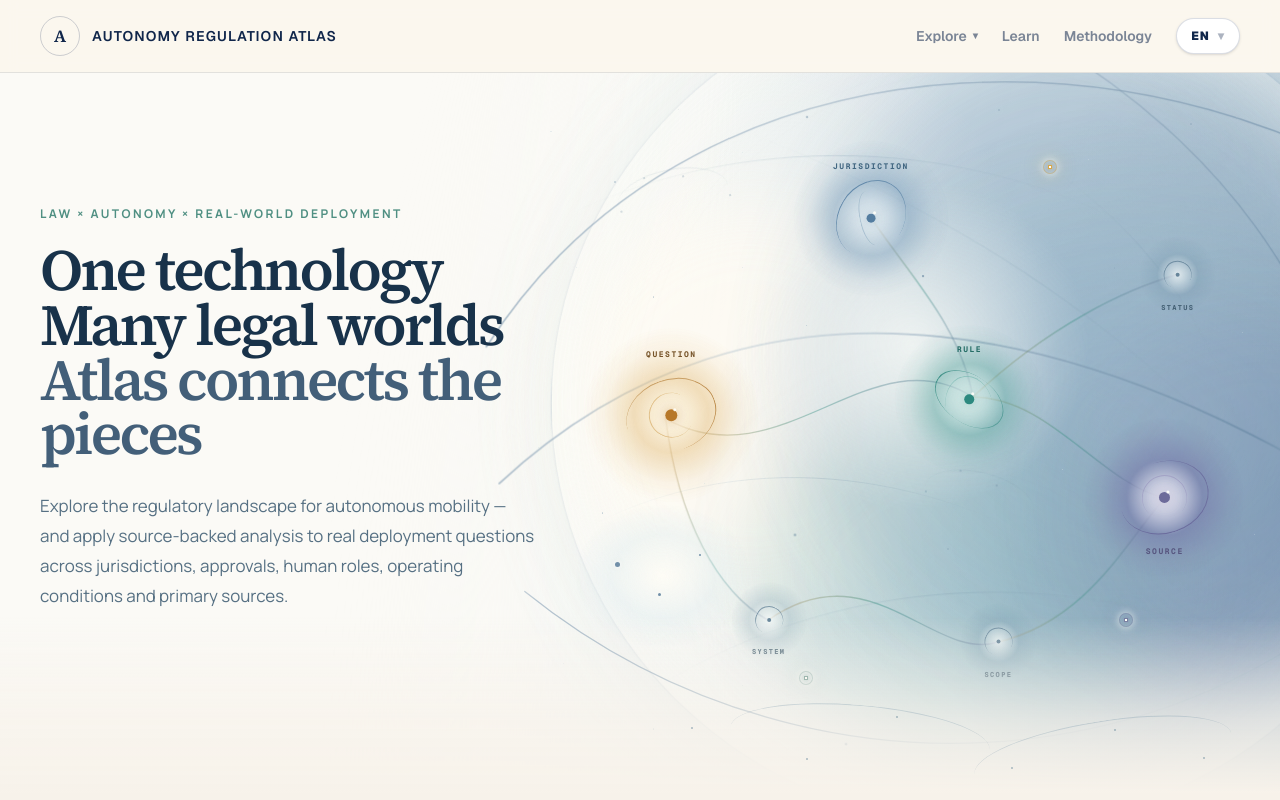
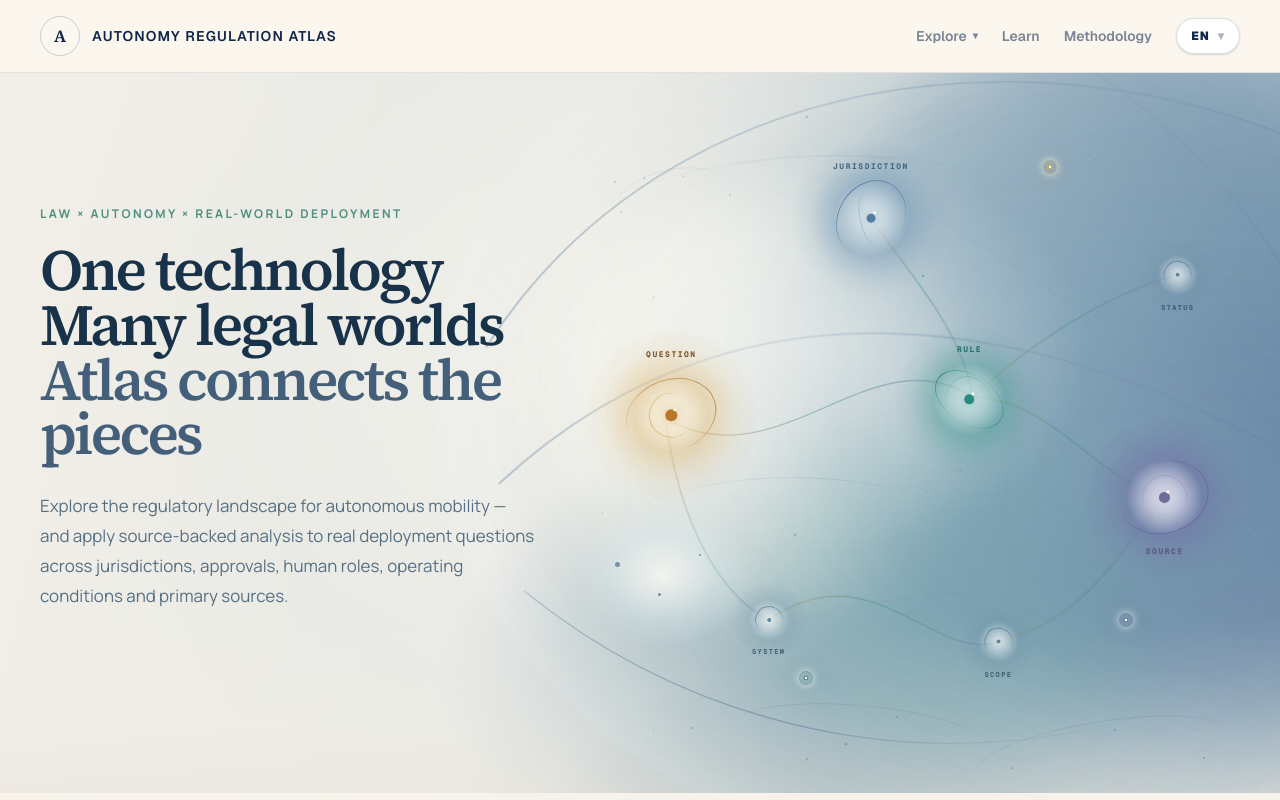
Before and after one commit to kristishefer/autonomy-regulation-atlas, a Next.js app: page / in a window 1280 px wide. Shown: the top 800 px of the page. Built offline with nearby package versions, Linux system fonts and the light colour scheme.

Commit message:
Correct hero depth and mascot point motion

```diff
--- a/src/app/home/AtlasHeroWorld.module.css
+++ b/src/app/home/AtlasHeroWorld.module.css
@@ -1,5 +1,5 @@
 .hero {
-  background: #fbfaf6;
+  background: #f1eee7;
   isolation: isolate;
   min-height: 720px;
   overflow: hidden;
@@ -8,27 +8,28 @@
 
 .hero::before {
   background:
-    radial-gradient(ellipse 30% 72% at 60% 46%, rgba(253, 252, 247, 0.96), transparent 76%),
-    radial-gradient(ellipse 42% 98% at 82% 38%, rgba(156, 184, 204, 0.62), transparent 72%),
-    radial-gradient(ellipse 45% 112% at 106% 65%, rgba(83, 124, 158, 0.58), transparent 72%),
-    radial-gradient(ellipse 22% 50% at 75% 72%, rgba(224, 239, 239, 0.82), transparent 78%),
-    linear-gradient(105deg, transparent 29%, rgba(247, 248, 245, 0.72) 43%, rgba(216, 229, 237, 0.42) 64%, rgba(137, 165, 187, 0.35));
+    radial-gradient(ellipse 36% 44% at 64% 84%, rgba(78, 126, 153, 0.42), transparent 82%),
+    radial-gradient(ellipse 58% 118% at 103% 48%, rgba(72, 111, 147, 0.54), rgba(116, 151, 177, 0.4) 42%, rgba(187, 207, 216, 0.2) 70%, transparent 88%),
+    radial-gradient(ellipse 48% 92% at 76% 65%, rgba(113, 174, 166, 0.2), transparent 78%),
+    radial-gradient(ellipse 54% 92% at 50% 43%, rgba(249, 247, 241, 0.58), rgba(230, 232, 228, 0.28) 56%, transparent 86%),
+    linear-gradient(102deg, rgba(245, 242, 235, 0.18), rgba(219, 226, 226, 0.34) 43%, rgba(128, 159, 181, 0.42) 73%, rgba(81, 120, 153, 0.5));
   content: "";
   inset: 0;
-  mask-image: linear-gradient(to right, transparent 25%, rgba(0, 0, 0, 0.34) 39%, black 58%);
   pointer-events: none;
   position: absolute;
 }
 
 .hero::after {
-  background: linear-gradient(to bottom, transparent, rgba(247, 242, 234, 0.68) 58%, var(--atlas-field-warm));
+  background:
+    radial-gradient(ellipse 29% 118% at 64% 112%, rgba(92, 136, 157, 0.24), transparent 74%),
+    linear-gradient(to bottom, transparent, rgba(241, 237, 229, 0.32) 62%, rgba(236, 231, 222, 0.64));
   bottom: 0;
   content: "";
   height: 176px;
   inset-inline: 0;
   pointer-events: none;
   position: absolute;
-  z-index: 8;
+  z-index: 3;
 }
 
 .copyShell {
@@ -114,7 +115,7 @@
 
 .hazeDawn {
   animation: haze-dawn 24s ease-in-out 2s infinite;
-  background: rgba(255, 252, 242, 0.78);
+  background: rgba(255, 252, 242, 0.66);
   height: 56%;
   left: 43%;
   top: 18%;
@@ -123,7 +124,7 @@
 
 .hazeBlue {
   animation: haze-blue 22s ease-in-out 4s infinite;
-  background: rgba(102, 142, 174, 0.3);
+  background: rgba(91, 133, 167, 0.3);
   height: 88%;
   left: 62%;
   top: -4%;
@@ -132,7 +133,7 @@
 
 .hazeTeal {
   animation: haze-teal 27s ease-in-out 7s infinite;
-  background: rgba(114, 177, 168, 0.2);
+  background: rgba(100, 166, 158, 0.2);
   height: 47%;
   left: 59%;
   top: 47%;
@@ -141,7 +142,7 @@
 
 .hazeViolet {
   animation: haze-violet 26s ease-in-out 1s infinite;
-  background: rgba(123, 121, 168, 0.22);
+  background: rgba(111, 109, 158, 0.22);
   height: 54%;
   left: 83%;
   top: 33%;
@@ -151,15 +152,15 @@
 .worldLens {
   animation: lens-breathe 28s ease-in-out 1.8s infinite;
   background:
-    radial-gradient(ellipse at 41% 43%, rgba(253, 254, 250, 0.88), transparent 24%),
-    radial-gradient(ellipse at 65% 52%, rgba(173, 203, 217, 0.28), transparent 48%),
-    radial-gradient(ellipse at 88% 64%, rgba(79, 118, 153, 0.25), transparent 60%);
-  border: 1px solid rgba(119, 151, 175, 0.2);
-  box-shadow: inset 0 0 110px rgba(248, 251, 248, 0.62), 0 0 90px rgba(172, 198, 212, 0.2);
-  height: 118%;
-  left: 43%;
-  top: -13%;
-  width: 69%;
+    radial-gradient(ellipse at 35% 44%, rgba(251, 250, 246, 0.58), transparent 28%),
+    radial-gradient(ellipse at 64% 54%, rgba(151, 190, 207, 0.28), transparent 54%),
+    radial-gradient(ellipse at 90% 62%, rgba(69, 109, 145, 0.26), transparent 68%);
+  border: 0;
+  box-shadow: inset 0 0 132px rgba(241, 247, 246, 0.36);
+  height: 126%;
+  left: 34%;
+  top: -17%;
+  width: 84%;
 }
 
 .trajectoryField {
@@ -181,6 +182,7 @@
 .relationship {
   fill: none;
   stroke-linecap: round;
+  stroke-linejoin: round;
   vector-effect: non-scaling-stroke;
 }
 
@@ -245,8 +247,10 @@
 }
 
 .related {
-  animation: none;
+  animation: relation-focus-draw 0.78s cubic-bezier(0.18, 0.72, 0.22, 1) forwards;
   opacity: 1;
+  stroke-dasharray: 320;
+  stroke-dashoffset: 0;
   stroke-width: 1.75;
 }
 
@@ -629,6 +633,7 @@
 @keyframes orbit-arrive { to { opacity: 0.88; } }
 @keyframes fine-arrive { to { opacity: 0.6; } }
 @keyframes relation-arrive { to { opacity: 0.62; } }
+@keyframes relation-focus-draw { from { opacity: 0.28; stroke-dashoffset: 320; } to { opacity: 1; stroke-dashoffset: 0; } }
 @keyframes cluster-arrive { to { opacity: 0.66; } }
 @keyframes anchor-arrive { from { opacity: 0; scale: 0.76; } to { opacity: 1; scale: 1; } }
 @keyframes point-arrive { to { opacity: 0.48; } }
@@ -678,10 +683,10 @@
 
   .hero::before {
     background:
-      radial-gradient(ellipse 100% 52% at 70% 77%, rgba(151, 179, 199, 0.62), transparent 72%),
-      radial-gradient(ellipse 74% 44% at 108% 66%, rgba(79, 117, 151, 0.44), transparent 75%),
-      radial-gradient(ellipse 58% 35% at 50% 71%, rgba(248, 252, 250, 0.92), transparent 76%);
-    mask-image: linear-gradient(to bottom, transparent 37%, rgba(0, 0, 0, 0.66) 49%, black 63%);
+      radial-gradient(ellipse 90% 50% at 34% 82%, rgba(244, 241, 234, 0.5), transparent 78%),
+      radial-gradient(ellipse 112% 64% at 76% 78%, rgba(116, 158, 183, 0.58), transparent 78%),
+      radial-gradient(ellipse 84% 52% at 108% 66%, rgba(69, 109, 145, 0.48), transparent 80%),
+      linear-gradient(to bottom, rgba(242, 239, 232, 0.16) 24%, rgba(194, 210, 217, 0.28) 54%, rgba(100, 139, 166, 0.4));
   }
 
   .copyShell {
--- a/src/app/home/fox-constellation-proof.css
+++ b/src/app/home/fox-constellation-proof.css
@@ -1,6 +1,7 @@
 /* Atlasling constellation silhouettes.
-   Resting state: trigger stars only. Hover/focus: airy recognisable silhouettes.
-   No filled mascot bodies, no facial detail reconstruction, no row layout. */
+   Resting state: trigger stars only. World hover: approved constellation stars
+   assemble without connector lines. Direct mascot hover/focus: the complete
+   approved constellation holds still. */
 
 [data-atlasling-cluster] {
   animation: none !important;
@@ -8,9 +9,21 @@
   z-index: 8 !important;
 }
 
-[data-atlasling-cluster] > svg,
+[data-atlasling-cluster] > svg {
+  display: none !important;
+}
+
 [data-atlasling-cluster] > i {
-  display: none !important;
+  animation: none !important;
+  background: radial-gradient(circle, rgba(255, 255, 252, 1) 0 28%, var(--atlasling-star) 34% 62%, transparent 72%) !important;
+  box-shadow: 0 0 5px 1px var(--atlasling-glow), 0 0 11px 2px rgba(248, 250, 246, 0.54) !important;
+  display: block !important;
+  height: calc(var(--cluster-point-size) * 1.45) !important;
+  opacity: 0;
+  transform: translate(-50%, -50%) scale(0.35);
+  transition: none !important;
+  width: calc(var(--cluster-point-size) * 1.45) !important;
+  z-index: 2;
 }
 
 /* One quiet trigger-star per mascot. The cluster positions remain the authored
@@ -35,16 +48,19 @@
 }
 
 [data-atlasling-cluster="fox"] {
+  --cluster-build-offset: 0s;
   --atlasling-star: #d8a748;
   --atlasling-glow: rgba(216, 167, 72, 0.34);
 }
 
 [data-atlasling-cluster="cat"] {
+  --cluster-build-offset: -2.1s;
   --atlasling-star: #777da0;
   --atlasling-glow: rgba(119, 125, 160, 0.28);
 }
 
 [data-atlasling-cluster="dog"] {
+  --cluster-build-offset: -4.2s;
   --atlasling-star: #638e87;
   --atlasling-glow: rgba(99, 142, 135, 0.28);
 }
@@ -94,9 +110,7 @@
 /* Dog: approved whippet constellation artwork with its sky removed. */
 [data-atlasling-cluster="dog"] > span:first-child {
   background: url("/atlaslings/dog-constellation-approved.webp") center / contain no-repeat !important;
-  filter:
-    drop-shadow(0 0 1px rgba(255, 244, 207, 0.74))
-    drop-shadow(0 0 5px rgba(218, 168, 72, 0.38));
+  filter: drop-shadow(0 0 5px rgba(255, 231, 169, 0.3));
   height: 174px !important;
   transform: translate(-50%, -50%) scale(0.76) !important;
   transform-origin: 50% 50% !important;
@@ -125,12 +139,48 @@
 
 [data-atlasling-cluster="dog"]:hover > span:first-child,
 [data-atlasling-cluster="dog"]:focus-visible > span:first-child {
-  filter:
-    drop-shadow(0 0 1px rgba(255, 248, 218, 0.96))
-    drop-shadow(0 0 5px rgba(218, 168, 72, 0.62))
-    drop-shadow(0 0 10px rgba(255, 231, 169, 0.36));
-  opacity: 0.94 !important;
+  filter: drop-shadow(0 0 8px rgba(255, 231, 169, 0.44));
+  opacity: 0.88 !important;
   transform: translate(-50%, -50%) scale(1) !important;
+}
+
+/* The ambient state uses star coordinates sampled from each approved asset.
+   Staggered point light builds the silhouette; authored connector lines remain
+   reserved for the complete image on direct hover/focus. */
+@media (hover: hover) and (pointer: fine) {
+  [data-atlas-hero-world]:hover [data-atlasling-cluster] > i {
+    animation: atlasling-point-build 6.2s ease-in-out infinite !important;
+    animation-delay: calc(var(--point-build-delay) + var(--cluster-build-offset)) !important;
+  }
+
+  [data-atlas-hero-world]:hover [data-atlasling-cluster]:hover > i,
+  [data-atlas-hero-world]:hover [data-atlasling-cluster]:focus-visible > i {
+    animation: none !important;
+    opacity: 0 !important;
+  }
+}
+
+@keyframes atlasling-point-build {
+  0%, 7%, 100% {
+    opacity: 0;
+    transform: translate(-50%, -50%) scale(0.35);
+  }
+  17% {
+    opacity: 0.98;
+    transform: translate(-50%, -50%) scale(1.35);
+  }
+  29%, 68% {
+    opacity: 0.86;
+    transform: translate(-50%, -50%) scale(1);
+  }
+  84% {
+    opacity: 0.18;
+    transform: translate(-50%, -50%) scale(0.82);
+  }
+  93% {
+    opacity: 0;
+    transform: translate(-50%, -50%) scale(0.5);
+  }
 }
 
 @media (max-width: 900px) {
@@ -164,7 +214,19 @@
 
 @media (prefers-reduced-motion: reduce) {
   [data-atlasling-cluster] > span:first-child,
+  [data-atlasling-cluster] > i,
   [data-atlasling-cluster]::before {
     transition: none !important;
   }
+
+  [data-atlas-hero-world]:hover [data-atlasling-cluster] > i {
+    animation: none !important;
+    opacity: 0.48 !important;
+    transform: translate(-50%, -50%) scale(1) !important;
+  }
+
+  [data-atlas-hero-world]:hover [data-atlasling-cluster]:hover > i,
+  [data-atlas-hero-world]:hover [data-atlasling-cluster]:focus-visible > i {
+    opacity: 0 !important;
+  }
 }
```
Also changed, not shown: src/app/home/AtlasHeroWorld.tsx (+37 -5 lines), public/atlaslings/dog-constellation-approved.webp.
